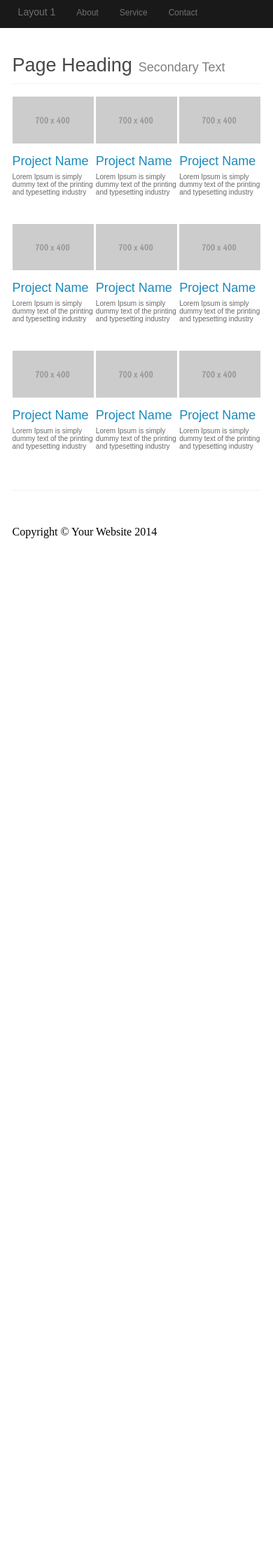
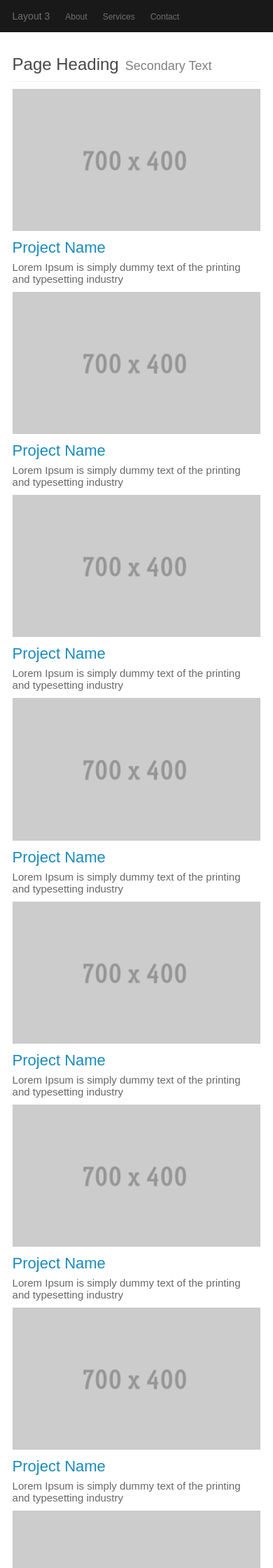
Before and after one commit to vridhi01/htmlandcsslayout1, a PHP site: page / in a window 390 px wide. Shown: the top 2240 px of the page at 70% size. Before the commit the page ends 769 px from the top, so only its background shows below. Run offline with PHP 8.4, Linux system fonts and the light colour scheme.

Commit message:
responsivelayout1

```diff
--- a/index.css
+++ b/index.css
@@ -19,59 +19,40 @@ body {
 
     .navigation {
         background-color: #000000e6;
-    padding: 26px 0px;
+        padding: 15px 0px;
     }
 
     .stylenavigation {
         margin: 0 auto;
-    width: 92%;
+        width: 91%;
+    }
+
+    .stylenavigation li {
+        list-style-type: none;
+        display: inline-block;
+        margin-right: 18px;
+    }
+
+    .stylenavigation a {
+        text-decoration: none;
+        font-family: sans-serif;
+        color: #808080d9;
     }
 
     .navigationlink1 {
-    color: #808080d9;
-    font-size: 17px;
-    float: left;
-    margin-top: -21px;
-    padding: 10px;
-    text-decoration: none;
-    font-family: sans-serif;
+        font-size: 18px;
     }
 
     .navigationlink2 {
-    color: #808080d9;
-    font-size: 14px;
-    float: left;
-    margin-left: 10px;
-    margin-top: -19px;
-    padding: 10px;
-    text-decoration: none;
-    font-family: sans-serif;
+        font-size: 15px;
     }
 
     .navigationlink3 {
-    color: #808080d9;
-    font-size: 14px;
-    float: left;
-    margin-left: 10px;
-    margin-top: -19px;
-    padding: 10px;
-    text-decoration: none;
-    font-family: sans-serif;
+        font-size: 15px;
     }
 
     .navigationlink4 {
-    color: #808080d9;
         font-size: 15px;
-    float: left;
-    margin-left: 10px;
-    margin-top: -19px;
-    padding: 10px;
-    text-decoration: none;
-    font-family: sans-serif;
-}
-
-li {
-    list-style-type: none;
     }
 
     .styleheadingpara {
@@ -160,36 +141,33 @@ li {
         padding-bottom: 47px;
     }
 
-@media only screen and (max-width:430px) {
-    .rpadding {
-       padding-right:2px;
+    @media only screen and (max-width:900px) {
+        .headingstyle {
+            font-size: 22px;
+            margin-top: 12px;
+        }
+        .paragraphstyle {
+            font-size: 16px;
+            padding-top: 9px;
+        }
+        .frstdiv1 {
+            padding-bottom: 30px;
+            float: left;
+            width: calc(100% / 2);
+        }
+        .r0padding {
+            padding-left: 0px;
+            padding-right: 10px;
+        }
+        .r2padding {
+            padding-left: 10px;
+            padding-right: 0px;
+        }
     }
 
-    .lpadding {
-        padding-left:2px
-    }
-
-    .rlpadding {
-        padding-right: 1px;
-        padding-left: 1px;
-    }
-    .hstyle {
-        font-size: 27px;
-        margin-top: 28px;
-    }
-    .pstyle {
-        font-size: 18px;
-     }
-     .headingstyle {
-        font-size: 18px;
-        margin-top: 11px;
-    }
-    .paragraphstyle {
-        font-size: 10px;
-        padding-top: 6px;
-    }
+    @media only screen and (max-width:660px) {
         .navigation {
-        padding: 20px 0px;
+            padding: 14px 0;
         }
         .navigationlink1 {
             font-size: 14px;
@@ -203,26 +181,47 @@ li {
         .navigationlink4 {
             font-size: 12px;
         }
-
-    @media only screen and (max-width:360px)
-     {
         .hstyle {
-            font-size: 25px;
+            font-size: 24px;
+            margin-top: 22px;
         }
         .pstyle {
             font-size: 18px;
         }
         .headingstyle {
-            font-size: 18px;
-            margin-top: 11px;
+            font-size: 22px;
+            margin-top: 7px;
         }
         .paragraphstyle {
-            font-size: 10px;
+            font-size: 15px;
             padding-top: 6px;
         }
         .frstdiv1 {
             padding-bottom: 30px;
             display: contents;
         }
+        .firstrow {
+            width: 100%;
+            margin-top: 10px;
+        }
+        .copyright {
+            padding-top: 28px;
+            padding-bottom: 46px;
+        }
+        .frstdiv1 {
+            padding-bottom: 30px;
+            float: left;
+            width: calc(100% / 3);
         }
     }
+
+    @media only screen and (min-width:530px) and (max-width:660px) {
+        .headingstyle {
+            font-size: 21px;
+            margin-top: 7px;
+        }
+        .paragraphstyle {
+            font-size: 18px;
+            padding-top: 6px;
+        }
+    }
--- a/index.php
+++ b/index.php
@@ -7,12 +7,14 @@
       <link rel="stylesheet" href="index.css">
    </head>
    <body>
-      <div class="navigation">
+   <div class="navigation">
          <div class="stylenavigation">
-            <li><a class="navigationlink1" href="#">Layout 1</a></li>
+            <ul>
+            <li><a class="navigationlink1" href="#">Layout 3</a></li>
             <li><a class="navigationlink2" href="#">About</a></li>
-            <li><a class="navigationlink3" href="#">Service</a></li>
+            <li><a class="navigationlink3" href="#">Services</a></li>
             <li><a class="navigationlink4" href="#">Contact</a></li>
+            </ul>
          </div>
       </div>
       <div class="middlediv">
@@ -22,63 +24,63 @@
             <p class="pstyle"> Secondary Text </p>
          </div>
          <div class="firstrow">
-            <div class="frstdiv1 rpadding">
+            <div class="frstdiv1 rpadding r0padding">
                <img src ="img.png" class="imgstyle">
                <h4 class="headingstyle">
                Project Name
                <h4>
                <p class="paragraphstyle"> Lorem Ipsum is simply dummy text of the printing and typesetting industry</p>
             </div>
-            <div class="frstdiv1 rlpadding">
+            <div class="frstdiv1 rlpadding r2padding">
                <img src ="img.png" class="imgstyle">
                <h4 class="headingstyle">
                Project Name
                <h4>
                <p class="paragraphstyle"> Lorem Ipsum is simply dummy text of the printing and typesetting industry</p>
             </div>
-            <div class="frstdiv1 lpadding">
+            <div class="frstdiv1 lpadding r0padding">
                <img src ="img.png" class="imgstyle">
                <h4 class="headingstyle">
                Project Name
                <h4>
                <p class="paragraphstyle"> Lorem Ipsum is simply dummy text of the printing and typesetting industry</p>
             </div>
-            <div class="frstdiv1 rpadding">
+            <div class="frstdiv1 rpadding r2padding">
                <img src ="img.png" class="imgstyle">
                <h4 class="headingstyle">
                Project Name
                <h4>
                <p class="paragraphstyle"> Lorem Ipsum is simply dummy text of the printing and typesetting industry</p>
             </div>
-            <div class="frstdiv1 rlpadding">
+            <div class="frstdiv1 rlpadding r0padding">
                <img src ="img.png" class="imgstyle">
                <h4 class="headingstyle">
                Project Name
                <h4>
                <p class="paragraphstyle"> Lorem Ipsum is simply dummy text of the printing and typesetting industry</p>
             </div>
-            <div class="frstdiv1 lpadding">
+            <div class="frstdiv1 lpadding r2padding">
                <img src ="img.png" class="imgstyle">
                <h4 class="headingstyle">
                Project Name
                <h4>
                <p class="paragraphstyle"> Lorem Ipsum is simply dummy text of the printing and typesetting industry</p>
             </div>
-            <div class="frstdiv1 rpadding bottom">
+            <div class="frstdiv1 rpadding r0padding bottom">
                <img src ="img.png" class="imgstyle">
                <h4 class="headingstyle">
                Project Name
                <h4>
                <p class="paragraphstyle"> Lorem Ipsum is simply dummy text of the printing and typesetting industry</p>
             </div>
-            <div class="frstdiv1 rlpadding bottom">
+            <div class="frstdiv1 rlpadding r2padding bottom">
                <img src ="img.png" class="imgstyle">
                <h4 class="headingstyle">
                Project Name
                <h4>
                <p class="paragraphstyle"> Lorem Ipsum is simply dummy text of the printing and typesetting industry</p>
             </div>
-            <div class="frstdiv1 lpadding bottom">
+            <div class="frstdiv1 r0padding bottom">
                <img src ="img.png" class="imgstyle">
                <h4 class="headingstyle">
                Project Name
```
Lines whose indentation alone changed are shown as unchanged.
